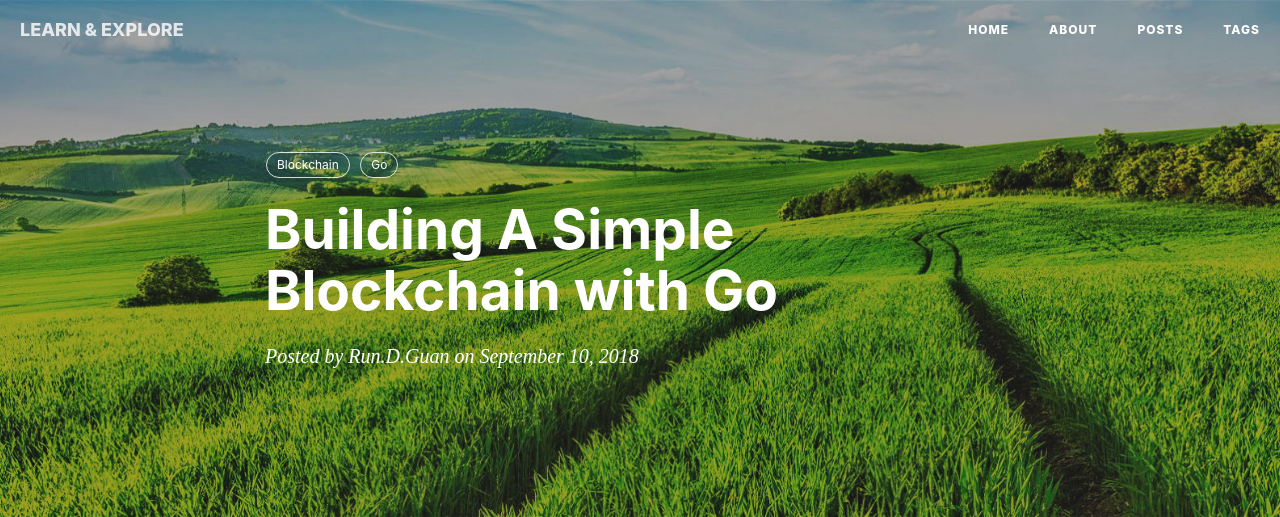
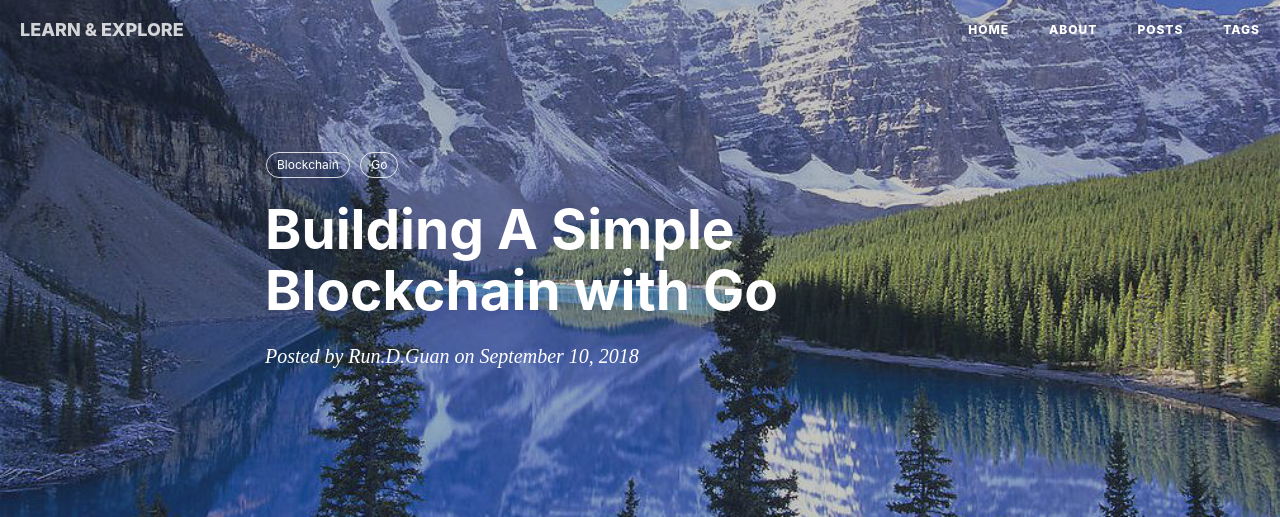
Before and after one commit to GaryLv/GaryLv.github.io, a Jekyll site: the page built from _posts/2018-09-10-Building-A-Simple-Blockchain-With-Go.md, in a window 1280 px wide. Shown: the top 517 px of the page. Built offline with Jekyll 4.4.1, drawn with Linux system fonts in a browser that asks for light colours; nearby versions of some CDN libraries; comment, search, counter and statistics services are not loaded; some of the changed text lies outside the part shown; grey boxes are pictures that could not be loaded.

Commit message:
blog updated

```diff
--- a/_posts/2018-09-10-Building-A-Simple-Blockchain-With-Go.md
+++ b/_posts/2018-09-10-Building-A-Simple-Blockchain-With-Go.md
@@ -4,7 +4,7 @@ title:  "Building A Simple Blockchain with Go"
 subtitle:   ""
 date:   2018-09-10
 author: Run.D.Guan
-header-img: "img/grass.jpg"
+header-img: "img/MLake.jpg"
 category: Blockchain
 tags:
     - Blockchain
```
Also changed, not shown: other parts of _posts/2018-09-10-Building-A-Simple-Blockchain-With-Go.md (+1 -1 lines), img/MLake.jpg (added).
